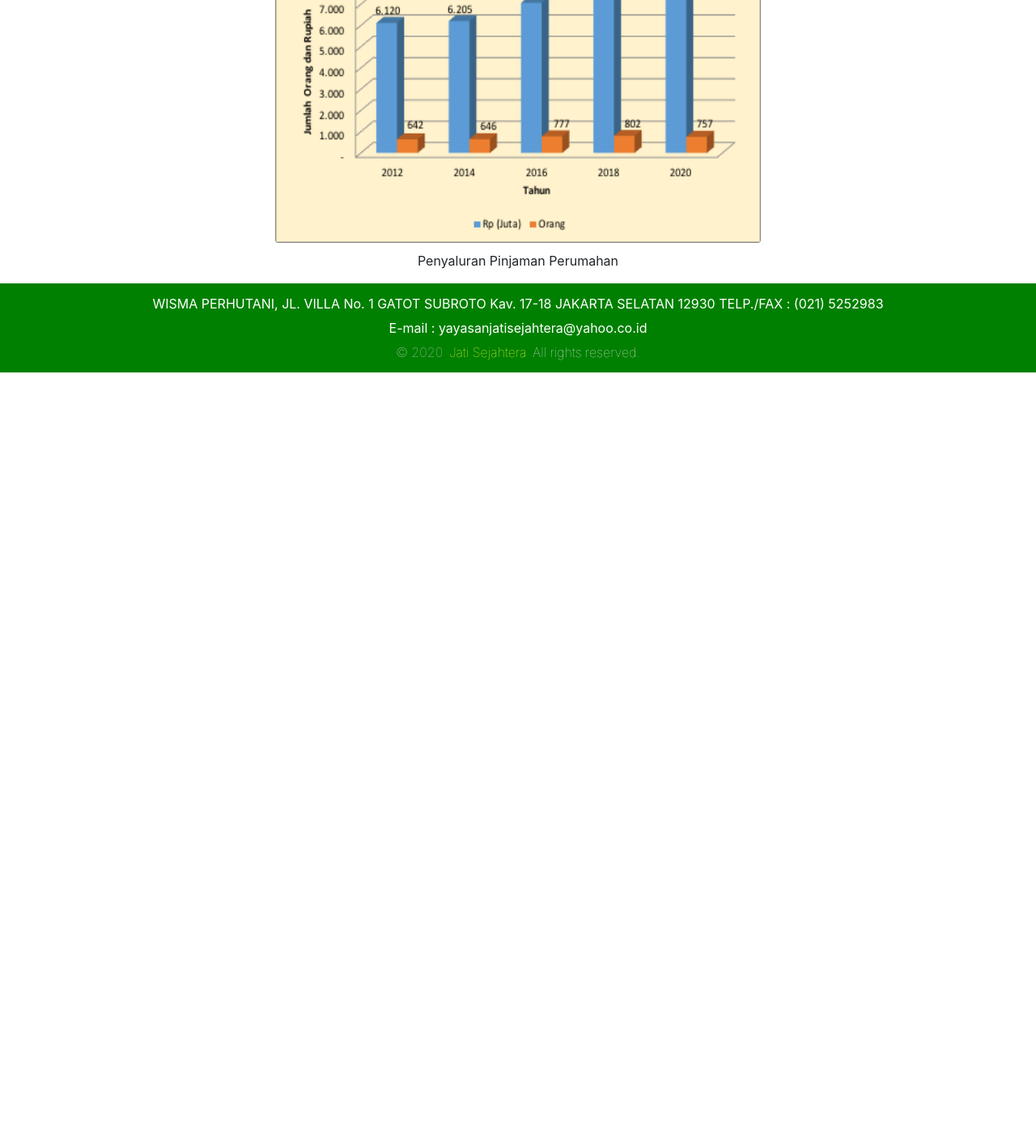
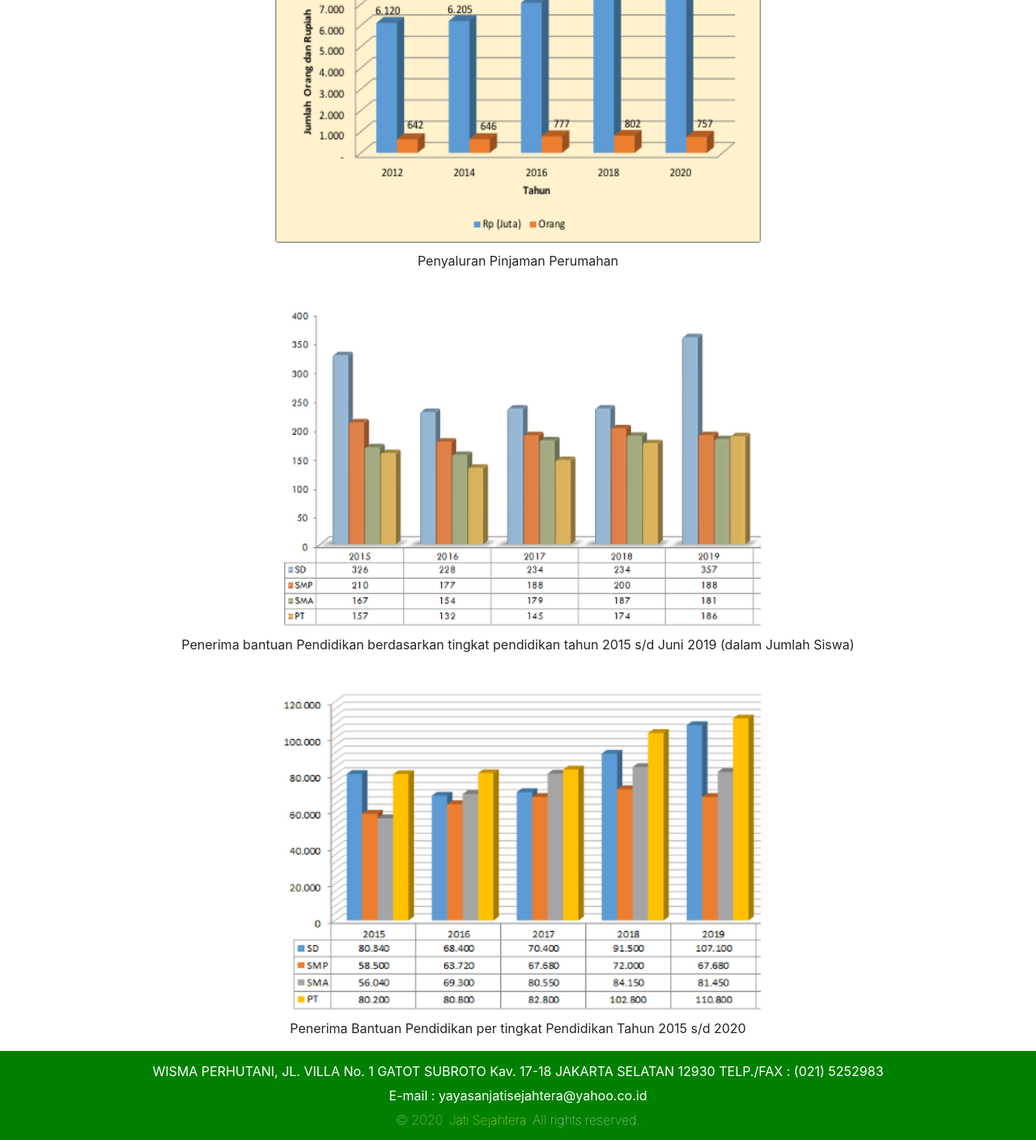
Before and after one commit to indrapuji/newProject, a React (Create React App) app in the folder client/: page /data/realisasi in a window 1280 px wide. Shown: the part 1763-3171 px from the top of the page at 81% size. Before the commit the page ends 2223 px from the top, so only its background shows below. Built offline with nearby package versions, Linux system fonts and the light colour scheme.

Commit message:
realisasi

```diff
--- a/client/src/pages/Berita.js
+++ b/client/src/pages/Berita.js
@@ -43,8 +43,8 @@ export default () => {
             </Col>
             <Col>
               <motion.div whileHover={{ scale: 1.1 }}>
-                <p style={{ fontWeight: "bold" }}>Sosialisasi Pensiunan Perhutani Jawa Tengah Semarang</p>
-                <p>Pensiunan perhutani jawa tengah semarang melakukan sosialisasi mengenai biaya bantuan rawat inap dan santunan kematian bagi pensiunan Perhutani.</p>
+                <p style={{ fontWeight: "bold" }}>Yayasan Jatisejahtera melakukan sosialisasi kepada pensiunan Perhutani Jawa Tengah</p>
+                <p>Sosialisasi mengenai bantuan kesehatan, khususnya mengenai biaya bantuan rawat inap dan santunan kematian bagi pensiunan Perhutani.</p>
               </motion.div>
             </Col>
           </Row>
--- a/client/src/pages/Realisasi.js
+++ b/client/src/pages/Realisasi.js
@@ -9,6 +9,8 @@ import Peserta from "../assets/data/peserta.png";
 import Kesehatan from "../assets/data/pembayaran program kesehatan.png";
 import Perumahan from "../assets/data/pengembalian iuran perumahan.png";
 import Pinjaman from "../assets/data/pinjaman perumahan.png";
+import PenerimaBantuan2019 from "../assets/image/PenerimabantuanPendidikan-2019.png";
+import PenerimaBantuan2020 from "../assets/image/PenerimabantuanPendidikan-2020.png";
 import Aos from "aos";
 import "aos/dist/aos.css";
 
@@ -74,6 +76,18 @@ export default () => {
           </div>
           <p style={{ textAlign: "center", marginTop: -10 }}>Penyaluran Pinjaman Perumahan</p>
         </div>
+        <div data-aos="fade-up">
+          <div style={{ display: "flex", justifyContent: "center", marginTop: 40, marginBottom: 20 }}>
+            <Image src={PenerimaBantuan2019} rounded style={{ height: 400, width: 600 }} />
+          </div>
+          <p style={{ textAlign: "center", marginTop: -10 }}>Penerima bantuan Pendidikan berdasarkan tingkat pendidikan tahun 2015 s/d Juni 2019 (dalam Jumlah Siswa)</p>
+        </div>
+        <div data-aos="fade-up">
+          <div style={{ display: "flex", justifyContent: "center", marginTop: 40, marginBottom: 20 }}>
+            <Image src={PenerimaBantuan2020} rounded style={{ height: 400, width: 600 }} />
+          </div>
+          <p style={{ textAlign: "center", marginTop: -10 }}>Penerima Bantuan Pendidikan per tingkat Pendidikan Tahun 2015 s/d 2020</p>
+        </div>
       </Container>
       <Footer />
     </motion.div>
```
Also changed, not shown: client/src/assets/image/PenerimabantuanPendidikan-2019.png (added), client/src/assets/image/PenerimabantuanPendidikan-2020.png (added).
